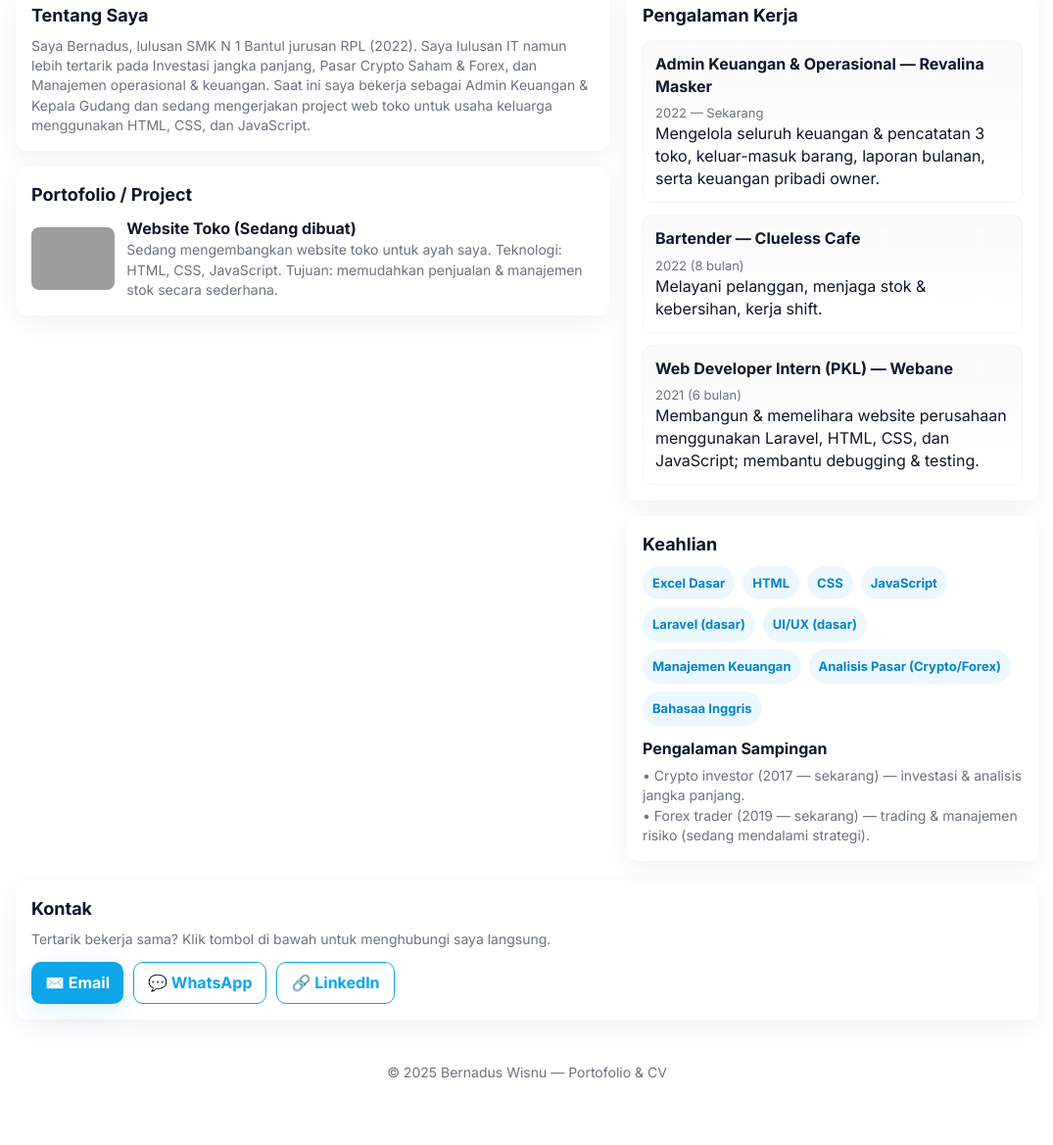
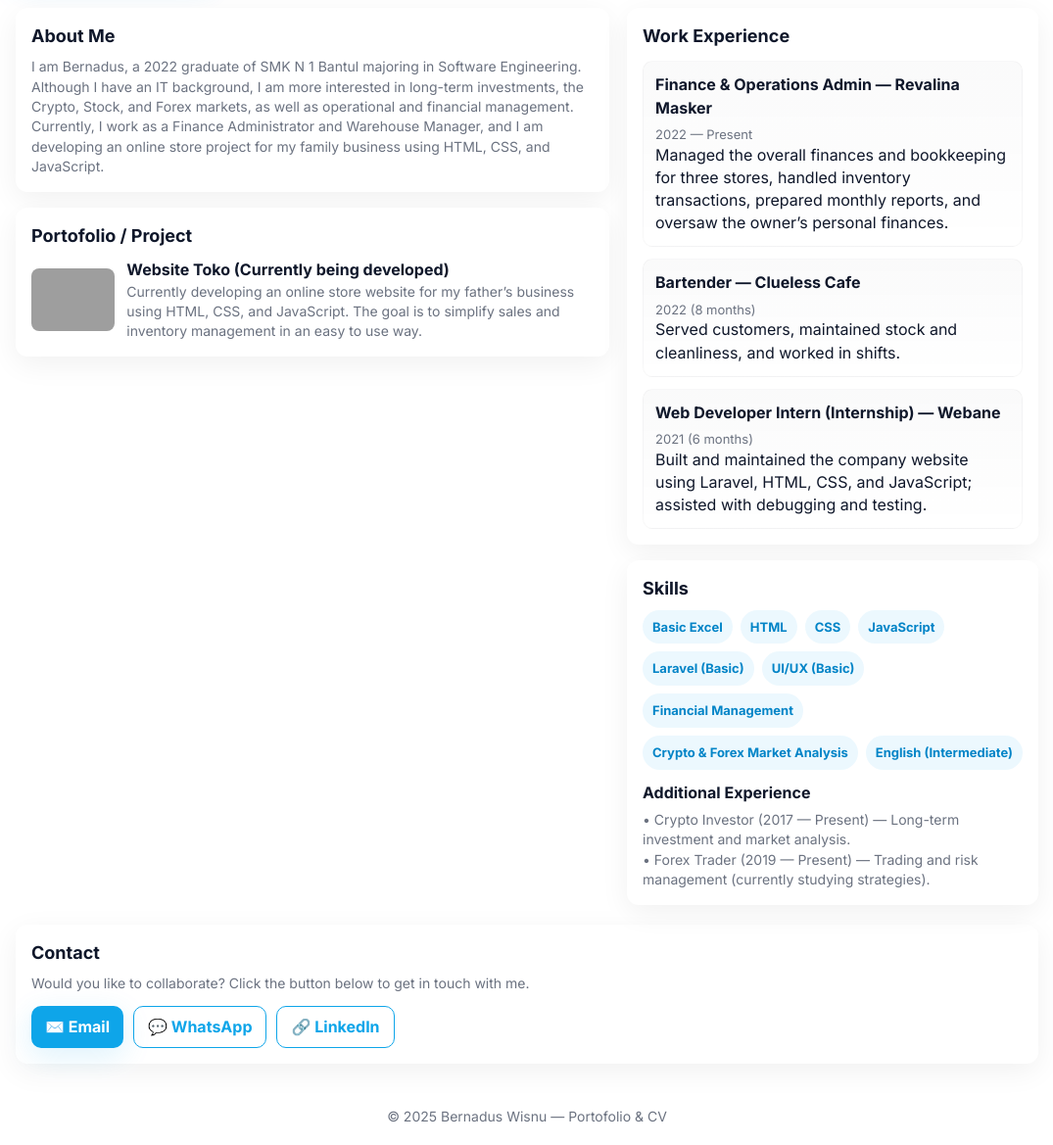
Before and after one commit to BernadusWisnu/My-Portofolio-CV, a plain HTML site: page index.html in a window 1280 px wide. Shown: the part 618-1787 px from the top of the page at 98% size, without its empty margins (102-1177 px from the left). Drawn offline with Linux system fonts and the light colour scheme; grey boxes are pictures that could not be loaded.

Commit message:
Add files via upload

```diff
--- a/index.html
+++ b/index.html
@@ -146,15 +146,15 @@
         </div>
         <nav aria-label="Main navigation">
           <ul>
-            <li><a href="#about">Tentang</a></li>
-            <li><a href="#experience">Pengalaman</a></li>
+            <li><a href="#about">About</a></li>
+            <li><a href="#experience">Experience</a></li>
             <li><a href="#portfolio">Portofolio</a></li>
-            <li><a href="#skills">Keahlian</a></li>
-            <li><a href="#contact">Kontak</a></li>
+            <li><a href="#skills">Skills</a></li>
+            <li><a href="#contact">Contact</a></li>
           </ul>
         </nav>
         <div class="nav-cta">
-          <a class="btn" href="/cv.pdf" download>⬇️ Download CV</a>
+          <a class="btn" href="CV BERNAD.pdf" download>⬇️ Download CV</a>
         </div>
       </div>
     </header>
@@ -168,7 +168,7 @@
         <h2 style="margin-top:12px">Bernadus Wisnu</h2>
         <div class="subtitle">Web Developer • UI/UX Enthusiast • Forex Trader • Admin Keuangan</div>
         <p class="meta">
-          Lulusan (SMK N 1 BANTUL) Tahun 2022. Pengalaman PKL membangun website perusahaan menggunakan Laravel & frontend stack, dan saat ini bekerja sebagai Admin Keuangan & Gudang di Revalina Masker dan 3 Bisnis Owner lainnya. Aktif belajar web development & trading.
+          I graduated from SMK N 1 Bantul in 2022. I gained internship experience building a company website using Laravel and a frontend stack, and I am currently working as a Finance & Warehouse Administrator at Revalina Masker and as an owner of three other businesses. I am actively learning web development and trading.
         </p>
         <div class="contact-inline">
           <div class="chip">📍 Bantul, Yogyakarta, Indonesia</div>
@@ -176,7 +176,7 @@
           <div class="chip">📞 <a href="tel:+6285876092235" style="color:inherit;text-decoration:none">+62 858-7609-2235</a></div>
         </div>
         <div class="actions">
-          <a class="btn" href="/cv.pdf" download>⬇️ Download CV (PDF)</a>
+          <a class="btn" href="CV BERNAD.pdf" download>⬇️ Download CV (PDF)</a>
           <a class="btn outline" href="https://wa.me/6285876092235" target="_blank" rel="noopener">💬 WhatsApp</a>
           <a class="btn outline" href="https://linkedin.com/in/bernadus-wisnu-6643a2386/" target="_blank" rel="noopener">🔗 LinkedIn</a>
           <a class="btn outline" href="https://github.com/BernadusWisnu" target="_blank" rel="noopener">🐙 GitHub</a>
@@ -184,8 +184,8 @@
       </div>
       <aside class="hero-right reveal">
         <div class="card">
-          <h3>Highlight Singkat</h3>
-          <p class="small">PKL Webane (Laravel & Frontend) • Admin Keuangan & Kepala Gudang @Revalina Masker @Sastro Batik @Waserba Jokteng Wetan • Proyek: Web Toko untuk usaha keluarga (ongoing).</p>
+          <h3>Key Highlight</h3>
+          <p class="small">Internship in Web Development (Laravel & Frontend) • Finance Admin & Warehouse Manager @Revalina Masker @Sastro Batik @Waserba Jokteng Wetan • Project: Family Business Online Store (ongoing).</p>
           <hr style="margin:12px 0;border:none;height:1px;background:#f1f5f9;border-radius:2px">
         </div>
       </aside>
@@ -196,9 +196,9 @@
       <div>
         <!-- ABOUT -->
         <div id="about" class="card reveal">
-          <h3>Tentang Saya</h3>
+          <h3>About Me</h3>
           <p class="small">
-            Saya Bernadus, lulusan SMK N 1 Bantul jurusan RPL (2022). Saya lulusan IT namun lebih tertarik pada Investasi jangka panjang, Pasar Crypto Saham & Forex, dan Manajemen operasional & keuangan. Saat ini saya bekerja sebagai Admin Keuangan & Kepala Gudang dan sedang mengerjakan project web toko untuk usaha keluarga menggunakan HTML, CSS, dan JavaScript.
+            I am Bernadus, a 2022 graduate of SMK N 1 Bantul majoring in Software Engineering. Although I have an IT background, I am more interested in long-term investments, the Crypto, Stock, and Forex markets, as well as operational and financial management. Currently, I work as a Finance Administrator and Warehouse Manager, and I am developing an online store project for my family business using HTML, CSS, and JavaScript.
           </p>
         </div>
 
@@ -208,8 +208,8 @@
           <div class="project" style="margin-top:10px">
             <img src="https://images.unsplash.com/photo-1522199710521-72d69614c702?auto=format&fit=crop&w=600&q=60" alt="Project thumbnail">
             <div>
-              <div style="font-weight:800">Website Toko (Sedang dibuat)</div>
-              <p class="small">Sedang mengembangkan website toko untuk ayah saya. Teknologi: HTML, CSS, JavaScript. Tujuan: memudahkan penjualan & manajemen stok secara sederhana.</p>
+              <div style="font-weight:800">Website Toko (Currently being developed)</div>
+              <p class="small">Currently developing an online store website for my father’s business using HTML, CSS, and JavaScript. The goal is to simplify sales and inventory management in an easy to use way.</p>
             </div>
           </div>
         </div>
@@ -218,44 +218,44 @@
       <aside>
         <!-- EXPERIENCE -->
         <div id="experience" class="card reveal">
-          <h3>Pengalaman Kerja</h3>
+          <h3>Work Experience</h3>
           <div class="exp" style="margin-top:12px">
             <div class="exp-item">
-              <div class="role">Admin Keuangan & Operasional — Revalina Masker</div>
-              <div class="period">2022 — Sekarang</div>
-              <div class="small">Mengelola seluruh keuangan & pencatatan 3 toko, keluar-masuk barang, laporan bulanan, serta keuangan pribadi owner.</div>
+              <div class="role">Finance & Operations Admin — Revalina Masker</div>
+              <div class="period">2022 — Present</div>
+              <div class="small">Managed the overall finances and bookkeeping for three stores, handled inventory transactions, prepared monthly reports, and oversaw the owner’s personal finances.</div>
             </div>
             <div class="exp-item">
               <div class="role">Bartender — Clueless Cafe</div>
-              <div class="period">2022 (8 bulan)</div>
-              <div class="small">Melayani pelanggan, menjaga stok & kebersihan, kerja shift.</div>
+              <div class="period">2022 (8 months)</div>
+              <div class="small">Served customers, maintained stock and cleanliness, and worked in shifts.</div>
             </div>
             <div class="exp-item">
-              <div class="role">Web Developer Intern (PKL) — Webane</div>
-              <div class="period">2021 (6 bulan)</div>
-              <div class="small">Membangun & memelihara website perusahaan menggunakan Laravel, HTML, CSS, dan JavaScript; membantu debugging & testing.</div>
+              <div class="role">Web Developer Intern (Internship) — Webane</div>
+              <div class="period">2021 (6 months)</div>
+              <div class="small">Built and maintained the company website using Laravel, HTML, CSS, and JavaScript; assisted with debugging and testing.</div>
             </div>
           </div>
         </div>
 
         <!-- SKILLS -->
         <div id="skills" class="card reveal" style="margin-top:16px">
-          <h3>Keahlian</h3>
+          <h3>Skills</h3>
           <div class="skills">
-            <div class="skill">Excel Dasar</div>
+            <div class="skill">Basic Excel</div>
             <div class="skill">HTML</div>
             <div class="skill">CSS</div>
             <div class="skill">JavaScript</div>
-            <div class="skill">Laravel (dasar)</div>
-            <div class="skill">UI/UX (dasar)</div>
-            <div class="skill">Manajemen Keuangan</div>
-            <div class="skill">Analisis Pasar (Crypto/Forex)</div>
-            <div class="skill">Bahasaa Inggris</div>
+            <div class="skill">Laravel (Basic)</div>
+            <div class="skill">UI/UX (Basic)</div>
+            <div class="skill">Financial Management</div>
+            <div class="skill">Crypto & Forex Market Analysis</div>
+            <div class="skill">English (Intermediate)</div>
           </div>
           <div style="margin-top:12px">
-            <div style="font-weight:700;margin-bottom:6px">Pengalaman Sampingan</div>
-            <p class="small">• Crypto investor (2017 — sekarang) — investasi & analisis jangka panjang.</p>
-            <p class="small">• Forex trader (2019 — sekarang) — trading & manajemen risiko (sedang mendalami strategi).</p>
+            <div style="font-weight:700;margin-bottom:6px">Additional Experience</div>
+            <p class="small">• Crypto Investor (2017 — Present) — Long-term investment and market analysis.</p>
+            <p class="small">• Forex Trader (2019 — Present) — Trading and risk management (currently studying strategies).</p>
           </div>
         </div>
       </aside>
@@ -263,8 +263,8 @@
 
     <!-- CONTACT -->
     <section id="contact" class="card reveal" style="margin-top:20px">
-      <h3>Kontak</h3>
-      <p class="small">Tertarik bekerja sama? Klik tombol di bawah untuk menghubungi saya langsung.</p>
+      <h3>Contact</h3>
+      <p class="small">Would you like to collaborate? Click the button below to get in touch with me.</p>
       <div style="display:flex;gap:10px;margin-top:12px;flex-wrap:wrap">
         <a class="btn" href="mailto:bernaduswisnu1@gmail.com">✉️ Email</a>
         <a class="btn outline" href="https://wa.me/6285876092235" target="_blank" rel="noopener">💬 WhatsApp</a>
```
